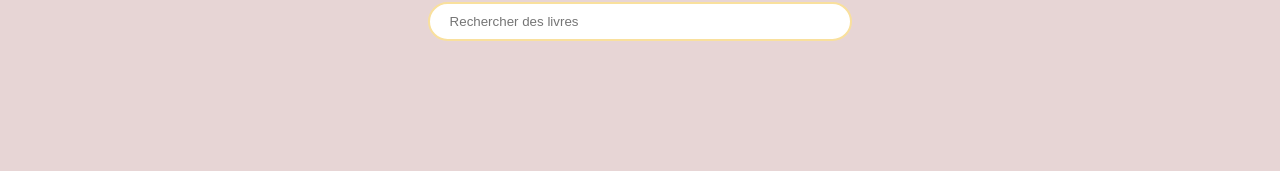
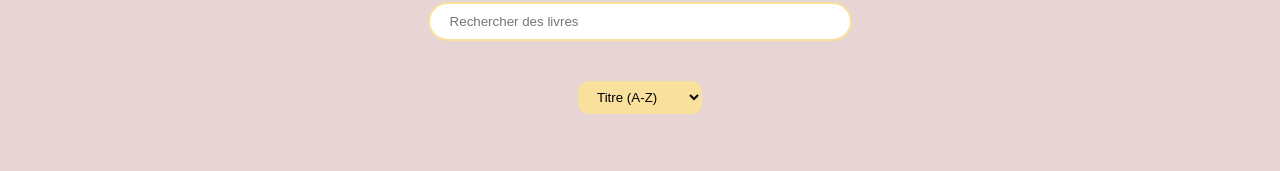
Before and after one commit to DylanQuenon/booksleague, a Next.js app: page /books in a window 1280 px wide. Shown: the part 175-346 px from the top of the page. Built offline with nearby package versions, Linux system fonts and the light colour scheme; no server answers.

Commit message:
correction menu burger

```diff
--- a/Components/navbar.module.scss
+++ b/Components/navbar.module.scss
@@ -87,32 +87,50 @@ header.navbar {
 }
 
 #menuMobile {
-  width: 100%;
-  min-height: 100vh;
-  background-color: $background;
-  @include flexCenter();
-  position: fixed;
-  left: -100%;
-  z-index: 100;
-  transition: 0.2s;
+
+    position: absolute;
+    top: -100vh;
+    height:100vh;
+    width:100%;
+    transition: all 1s;
+    background-color: $beige;
+    position:fixed;
+    z-index: 150;
+
+
+  nav{
+    width:90%;
+    height:90vh;
+    margin:0 auto;
+    display: flex!important;
+    justify-content: center;
+    align-items: center;
+    flex-direction: column;
+  }
 
   nav ul {
     list-style: none;
 
     li {
+
       margin: 30px 0;
+      width:100%;
       text-align: center;
 
       a {
         color: $black;
         text-decoration: none;
         font-size: 2.5em;
+        color: #2D130A;
+        text-decoration: none;
+        font-size: 45px;
+
       }
     }
   }
 
   &.openMenu {
-    left: 0 !important;
+    top: 0 !important;
   }
 }
 
--- a/package.json
+++ b/package.json
@@ -16,6 +16,7 @@
     "leaflet": "^1.9.4",
     "marked": "^11.1.1",
     "next": "14.0.4",
+    "next-google-fonts": "^2.2.0",
     "node-fetch": "^3.3.2",
     "qs": "^6.11.2",
     "react": "^18",
--- a/src/app/books/page.jsx
+++ b/src/app/books/page.jsx
@@ -1,4 +1,4 @@
-"use client"
+'use client'
 import { useState, useEffect } from "react";
 import Image from "next/image";
 import { getBooks } from "../../../lib/book";
@@ -10,7 +10,14 @@ export default function BooksPage() {
   const [search, setSearch] = useState("");
   const [books, setBooks] = useState([]);
   const [currentPage, setCurrentPage] = useState(1);
-  const [key, setKey] = useState(Date.now()); // Ajout de la clé unique
+  const [key, setKey] = useState(Date.now());
+  const [sortBy, setSortBy] = useState(() => {
+    if (typeof window !== 'undefined') {
+      return localStorage.getItem('sortBy') || 'title-asc';
+    } else {
+      return 'title-asc'; // Valeur par défaut si localStorage n'est pas disponible
+    }
+  });
 
   const fetchBooks = async () => {
     const data = await getBooks(27);
@@ -27,22 +34,47 @@ export default function BooksPage() {
       book.authors.join(" ").toLowerCase().includes(search.toLowerCase())
   );
 
+  const sortBooks = (books, sortBy) => {
+    switch (sortBy) {
+      case "title-asc":
+        return books.sort((a, b) => a.title.localeCompare(b.title));
+      case "title-desc":
+        return books.sort((a, b) => b.title.localeCompare(a.title));
+      case "author-asc":
+        return books.sort((a, b) => a.authors[0].localeCompare(b.authors[0]));
+      case "author-desc":
+        return books.sort((a, b) => b.authors[0].localeCompare(a.authors[0]));
+
+
+      default:
+        return books;
+    }
+  };
+
+  const sortedBooks = sortBooks(filteredBooks, sortBy);
+
   const handlePageChange = (page) => {
     setCurrentPage(page);
-    setKey(Date.now()); // Réinitialisation de la clé unique
+    setKey(Date.now());
+  };
+
+  const handleSortChange = (e) => {
+    const value = e.target.value;
+    setSortBy(value);
+    if (typeof window !== 'undefined') {
+      localStorage.setItem("sortBy", value); // Enregistrer le choix du filtre dans le local storage
+    }
   };
 
   const itemsPerPage = 9;
   const paginatedBooks = Pagination.getData(
-    filteredBooks,
+    sortedBooks,
     currentPage,
     itemsPerPage
   );
 
   return (
     <Template key={key}>
-      {" "}
-      {/* Utilisation de la clé unique ici */}
       <div className="slide" id="books">
         <div className="wrapper">
           <h2 className="subtitle" id="titlebooks">
@@ -57,6 +89,24 @@ export default function BooksPage() {
               onChange={(e) => setSearch(e.target.value)}
               className="search"
             />
+          </div>
+
+          <div className="rowGroup">
+            <select
+              value={sortBy}
+              onChange={handleSortChange}
+              className="sort"
+            >
+              <option  disabled>
+                Trier par...
+              </option>
+
+              <option value="title-asc">Titre (A-Z)</option>
+              <option value="title-desc">Titre (Z-A)</option>
+              <option value="author-asc">Auteur (A-Z)</option>
+              <option value="author-desc">Auteur (Z-A)</option>
+
+            </select>
           </div>
 
           {books.length === 0 && (
@@ -77,11 +127,11 @@ export default function BooksPage() {
           </div>
         </div>
       </div>
-      {itemsPerPage < filteredBooks.length && (
+      {itemsPerPage < sortedBooks.length && (
         <Pagination
           currentPage={currentPage}
           itemsPerPage={itemsPerPage}
-          length={books.length}
+          length={sortedBooks.length}
           onPageChanged={handlePageChange}
         />
       )}
--- a/src/app/globals.scss
+++ b/src/app/globals.scss
@@ -567,3 +567,24 @@ p{
     background-color: $black;
     margin-top: 20px;
   }
+
+  .sort {
+    padding: 8px 15px; /* Augmenter légèrement la taille du padding */
+    border-radius: 10px;
+    background-color: $beige;
+    border: none;
+    cursor: pointer;
+    option {
+        padding: 8px 15px;
+        display: block;
+        border-radius: 10px;
+        cursor: pointer;
+        border: none;
+        margin: 0;
+        :hover {
+          background-color: $black ;
+          color: $black !important;
+        }
+      }
+
+  }
```
Also changed, not shown: 1 other file (tests, documents, lock files or other folders).
